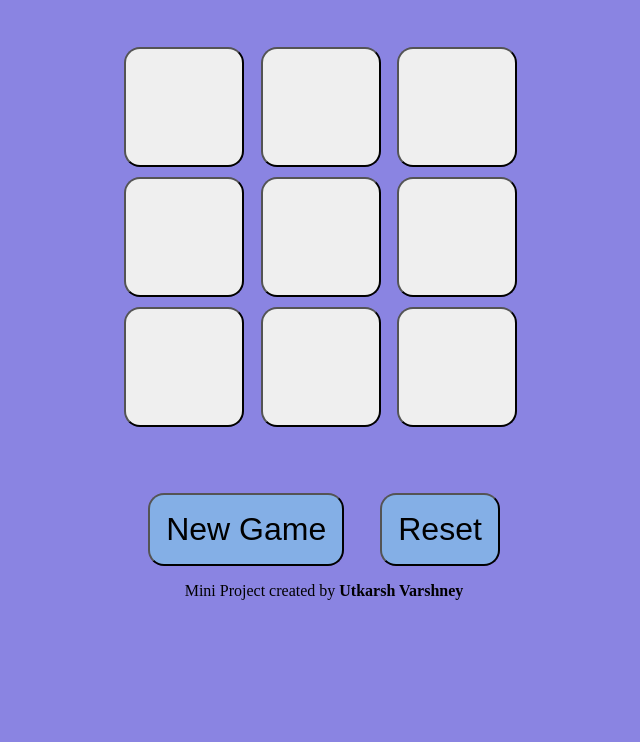
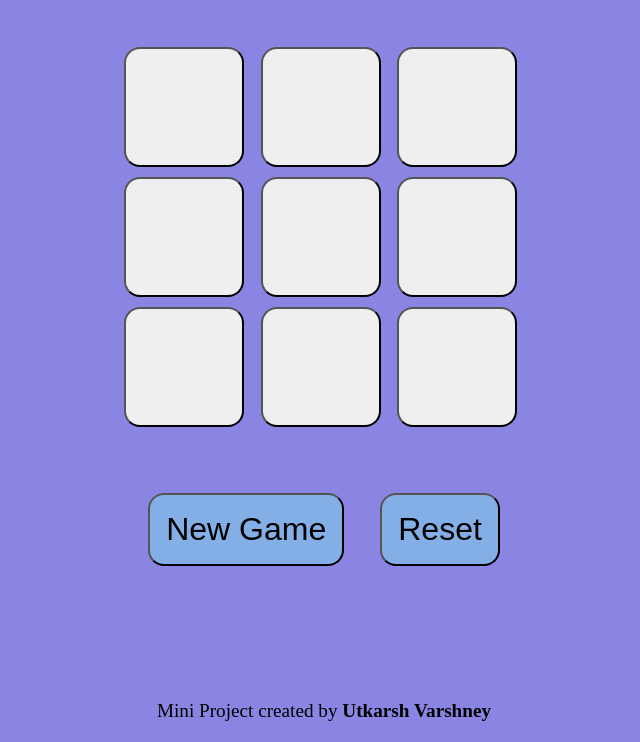
Before and after one commit to campinhigh/TIC-TAC-TOE, a plain HTML site: page index.html in a window 1280 px wide. Shown: the part 58-800 px from the top of the page, without its empty margins (316-956 px from the left). Drawn offline with Linux system fonts and the light colour scheme.

Commit message:
Update 1.css

```diff
--- a/1.css
+++ b/1.css
@@ -49,3 +49,13 @@ body {
     color: white;
     display: none;
 }
+
+footer{
+    position: absolute;
+    bottom: 10px;
+    width: 100%;
+    text-align: center;
+    font-size: 1.2rem;
+    color: black;
+    padding: 10px 0;
+}
```
